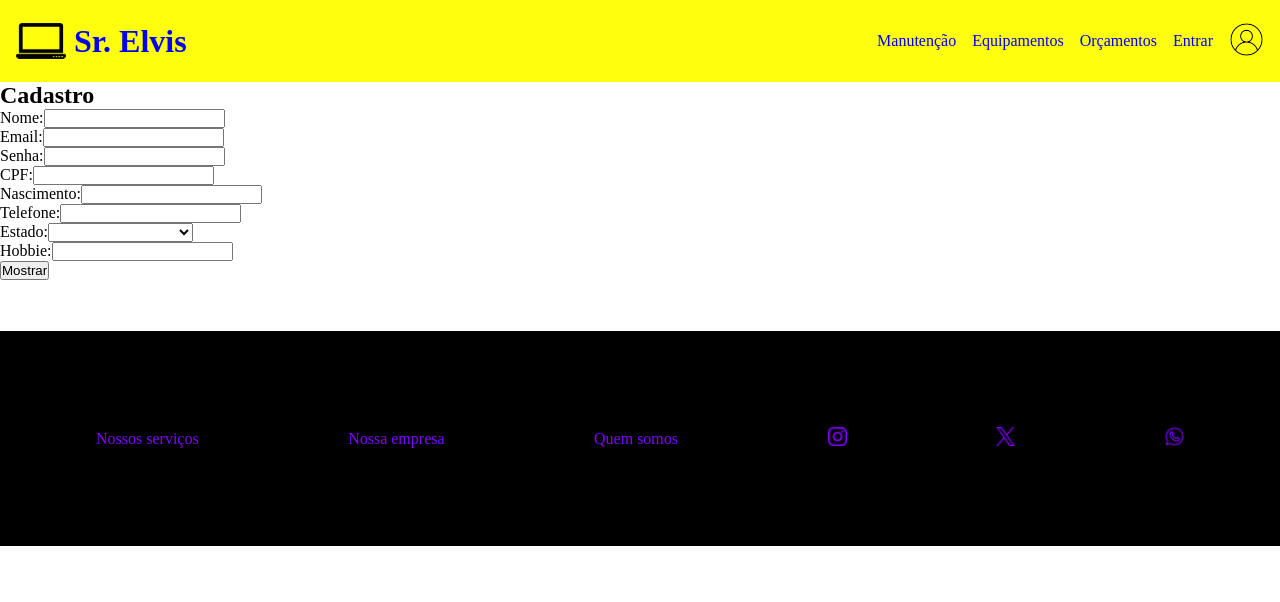
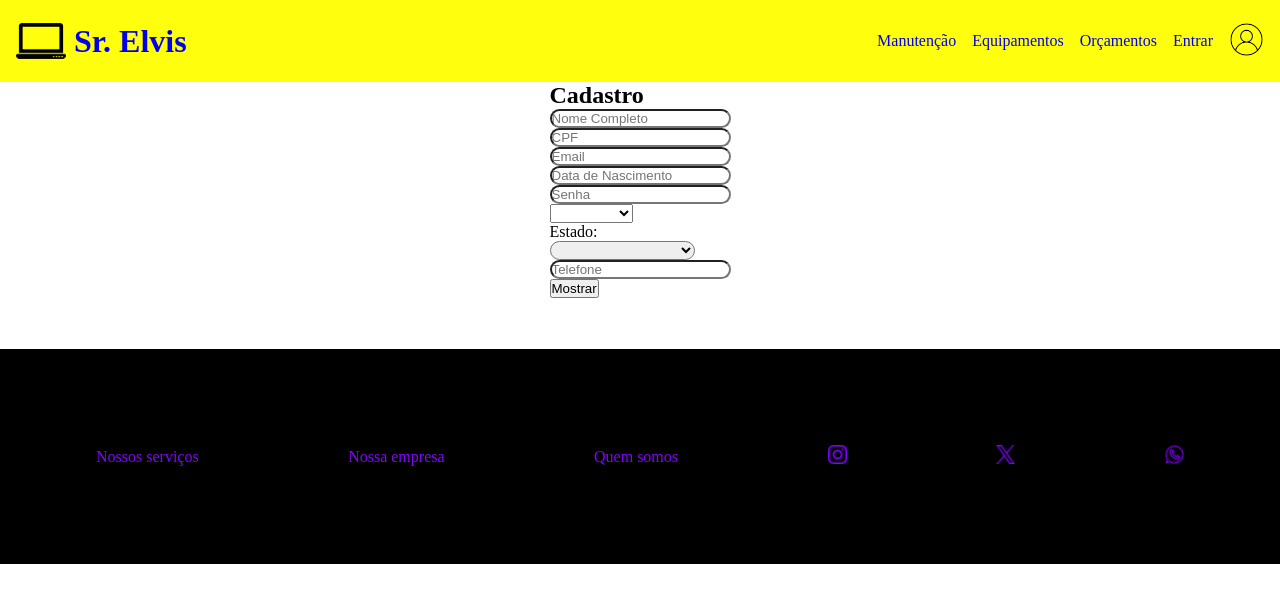
Before and after one commit to fernandapadilha/sr-elvis-manutencao, a Vue app: page /entrar in a window 1280 px wide. Shown: the top 602 px of the page. Built offline with nearby package versions, Linux system fonts and the light colour scheme.

Commit message:
criação do formulário

```diff
--- a/src/views/Entrar.vue
+++ b/src/views/Entrar.vue
@@ -46,37 +46,35 @@ import { reactive } from 'vue';
 </script>
 
 <template>
-    <form v-if="!validacao" class="cadastro">
+    <form class="cadastro">
       <h2>Cadastro</h2>
 
         <div class="form-group">
-        <label for="">Nome:</label>
-        <input class="form-control" type="text" v-model="cadastro.nome" />
+          <input class="form-control" placeholder="Nome Completo" type="text" v-model="cadastro.nome" />
         </div>
 
         <div class="form-group">
-        <label for="">Email:</label>
-        <input class="form-control" type="text" v-model="cadastro.email" />
+          <input class="form-control" placeholder="CPF" type="number" v-model="cadastro.cpf" />
         </div>
 
         <div class="form-group">
-        <label for="">Senha:</label>
-        <input class="form-control" type="password" v-model="cadastro.senha" />
+          <input class="form-control" placeholder="Email" type="text" v-model="cadastro.email" />
         </div>
 
         <div class="form-group">
-        <label for="">CPF:</label>
-        <input class="form-control" type="password" v-model="cadastro.cpf" />
+          <input class="form-control" placeholder="Data de Nascimento" type="text" v-model="cadastro.dataNascimento" />
         </div>
 
         <div class="form-group">
-        <label for="">Nascimento:</label>
-        <input class="form-control" type="text" v-model="cadastro.dataNascimento" />
+          <input class="form-control" placeholder="Senha" type="password" v-model="cadastro.senha" />
         </div>
 
         <div class="form-group">
-        <label for="">Telefone:</label>
-        <input class="form-control" type="text" v-model="cadastro.telefone" />
+          <select v-model="sexo">
+          <option value="masculino">Masculino</option>
+          <option value="feminino">Feminino</option>
+          </select>
+
         </div>
 
         <div class="form-group">
@@ -87,10 +85,8 @@ import { reactive } from 'vue';
         </div>
 
         <div class="form-group">
-        <label for="">Hobbie:</label>
-        <input class="form-control" type="text" v-model="cadastro.hobbie" />
+          <input class="form-control" placeholder="Telefone" type="text" v-model="cadastro.telefone" />
         </div>
-
 
 
       <div>
@@ -101,5 +97,18 @@ import { reactive } from 'vue';
 </template>
 
 <style scoped>
+.form-group{
+width: 3%;
+display: grid;
+grid-template-columns: center;
+}
+.cadastro{
+  display: grid;
+  justify-content: center;
+}
+.form-control{
+  border-radius: 10px;
+}
+
 
 </style>
--- a/src/views/Equipamentos.vue
+++ b/src/views/Equipamentos.vue
@@ -10,6 +10,26 @@
         <div class="body">
             <img class="img" src="@/assets/img/capinhasxs_iphone.jpg" alt="capinhas xs">
             <img class="img" src="@/assets/img/capas.webp" alt="capinhas samsung">
+            <p>R$</p>
+            <p>R$</p>
+            <p>capinha para Iphone XS</p>
+            <p>capinha para Samsung</p>
+        </div>
+        <div class="body">
+            <img class="img" src="@/assets/img/capinhasxs_iphone.jpg" alt="capinhas xs">
+            <img class="img" src="@/assets/img/capas.webp" alt="capinhas samsung">
+            <p>R$</p>
+            <p>R$</p>
+            <p>capinha para Iphone XS</p>
+            <p>capinha para Samsung</p>
+        </div>
+        <div class="body">
+            <img class="img" src="@/assets/img/capinhasxs_iphone.jpg" alt="capinhas xs">
+            <img class="img" src="@/assets/img/capas.webp" alt="capinhas samsung">
+            <p>R$</p>
+            <p>R$</p>
+            <p>capinha para Iphone XS</p>
+            <p>capinha para Samsung</p>
         </div>
     </section>
 </template>
@@ -21,14 +41,21 @@
     margin-top: 1rem
 }
 .img{
-    height: 30rem;
+    height: 25rem;
     margin: 2%;
+    align-items: center;
+    border-radius: 15px;
 }
 .body{
     display: grid;
-  align-items: center;
-  grid-template-columns: 50% 50%;
-  margin: 10%;
+    align-items: center;
+    grid-template-columns: auto auto;
+    margin-left: 17%;
+    margin-top: 5%;
+
 }
-
+p{
+    text-align: auto auto;
+    margin-left: 17%;
+}
 </style>
```
Lines whose indentation alone changed are shown as unchanged.
